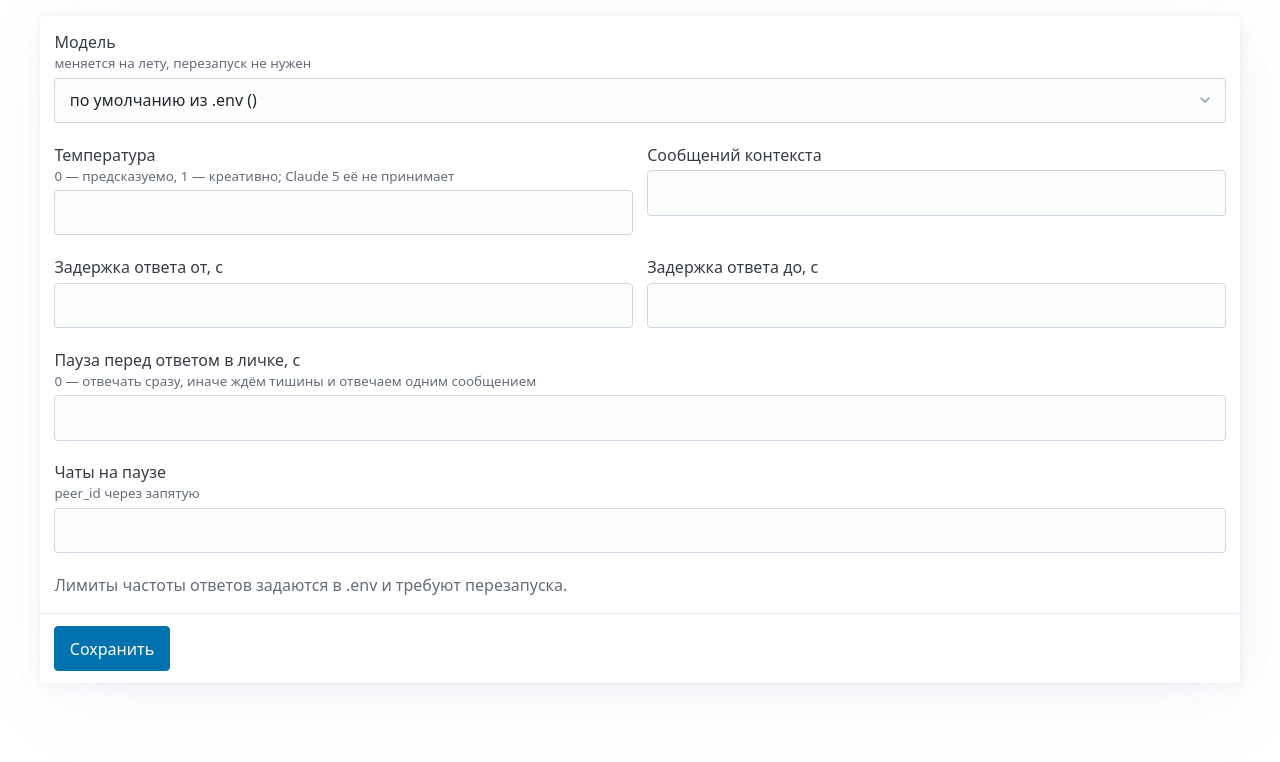
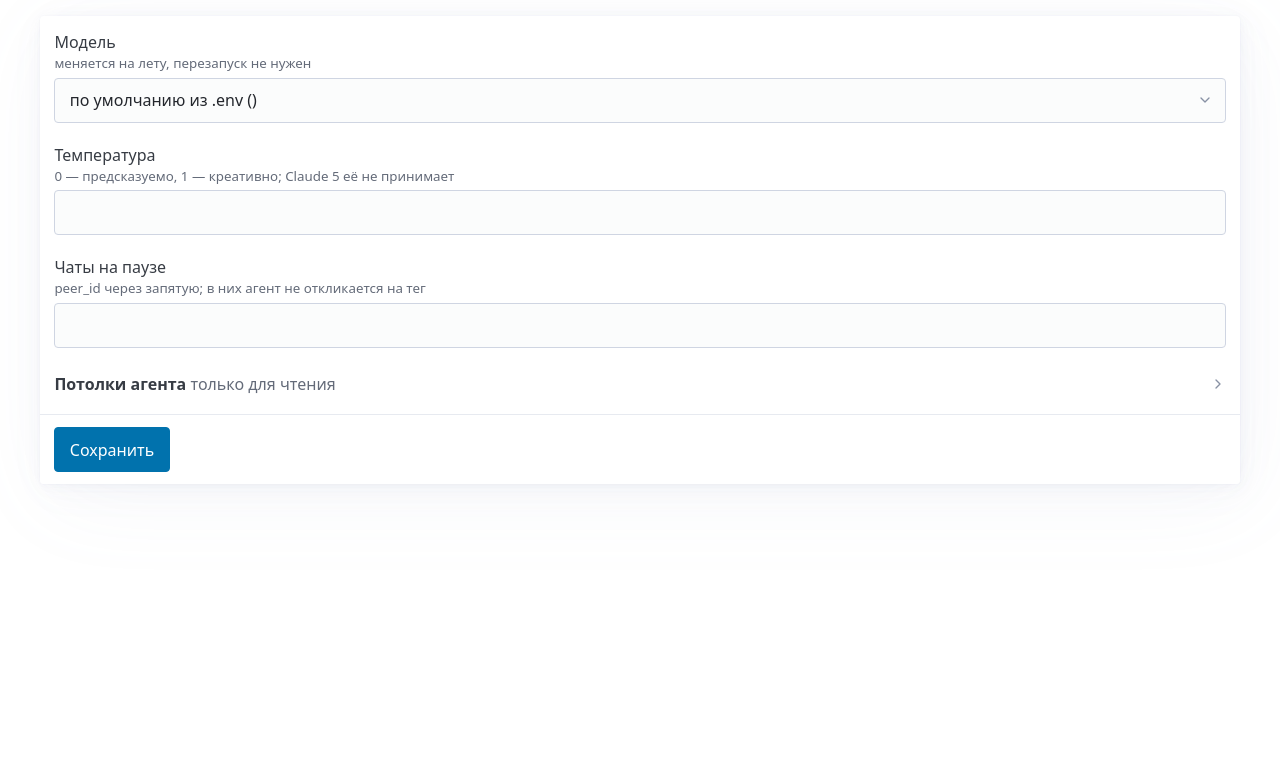
Before and after one commit to akklimoff/vk-ui, a FastAPI app: template web/templates/settings.html in a window 1280 px wide. Shown: the part 42-804 px from the top of the page. After the commit the page ends 530 px from the top, so only its background shows below. Run offline with FastAPI, Linux system fonts and the light colour scheme; the template is opened without the code that fills it, so the values that code supplies are empty; parts of the project's set-up code (start-up, migrations or seed data) failed here and were passed over.

Commit message:
keep only agent settings in the form and show the ceilings read-only

```diff
--- a/web/app.py
+++ b/web/app.py
@@ -8,7 +8,6 @@ from fastapi.staticfiles import StaticFiles
 from bot.config import Settings
 from bot.runtime import dump_runtime, parse_runtime, runtime_defaults
 from ai.client import AiError, ai_backend
-from bot.status import write_json_atomic
 from bot.vk import VkClient
 from web.auth import make_guard
 from web.humanize import clock, mmss, plural, short_since
@@ -18,9 +17,9 @@ from ai.personas import list_personas, load_persona
 from common.redact import sanitize_reply
 from web import journal, state, trust
 from web.render import Renderer, is_hx
-from web.services import (BrokenConfig, PromptView, access_raw, load_runtime_dict, model_groups, model_label,
-                          parse_runtime_form, peer_label, peer_link, prompt_view, read_config_for_update,
-                          runtime_form_values, sandbox_reply, save_persona, save_runtime_patch)
+from web.services import (BrokenConfig, PromptView, access_raw, ceilings, load_runtime_dict, model_groups, model_label,
+                          parse_runtime_form, peer_label, peer_link, prompt_view,
+                          runtime_form_values, sandbox_reply, save_persona, save_runtime_patch, update_config)
 
 HERE = os.path.dirname(__file__)
 
@@ -58,6 +57,9 @@ def create_app(settings: Settings, vk_factory=VkClient, ai_factory=ai_backend) -
             return {"model_groups": model_groups(ai().models()), "default_model": ai().model_id("")}
         except (AiError, ValueError) as e:
             return {"model_groups": [], "default_model": safe_error(e)}
+
+    def settings_ctx(form: dict) -> dict:
+        return {"form": form, "ceilings": ceilings(settings), "page": "settings", **models_ctx()}
 
     def available_model_ids() -> set[str]:
         try:
@@ -146,29 +148,28 @@ def create_app(settings: Settings, vk_factory=VkClient, ai_factory=ai_backend) -
     @app.get("/settings")
     def settings_page(request: Request):
         rt = parse_runtime(load_runtime_dict(settings.runtime_file), runtime_defaults(settings))
-        return render.page(request, "settings",
-                           {"form": runtime_form_values(rt), "page": "settings", **models_ctx()})
+        return render.page(request, "settings", settings_ctx(runtime_form_values(rt)))
 
     @app.post("/settings")
     async def save_settings(request: Request):
         form = {k: str(v) for k, v in (await request.form()).items()}
+        offered = available_model_ids()
+
+        def change(current: dict) -> dict:
+            allowed = offered
+            if not allowed:
+                # без списка моделей в форме нет выбора, и пустое поле затёрло бы выбранную модель
+                form["active_model"] = current.get("active_model", "")
+                allowed = {form["active_model"]} - {""}
+            rt = parse_runtime({**current, **parse_runtime_form(form, allowed)}, runtime_defaults(settings))
+            return {**current, **dump_runtime(rt)}
+
         try:
-            current = read_config_for_update(settings.runtime_file)
-        except BrokenConfig as e:
-            return render.invalid(request, "settings", {"form": form, "page": "settings", **models_ctx()}, str(e))
-        allowed = available_model_ids()
-        if not allowed:
-            # без списка моделей в форме нет выбора, и пустое поле затёрло бы выбранную модель
-            form["active_model"] = current.get("active_model", "")
-            allowed = {form["active_model"]} - {""}
-        try:
-            rt = parse_runtime({**current, **parse_runtime_form(form, allowed)}, runtime_defaults(settings))
+            stored = update_config(settings.runtime_file, change)
         except ValueError as e:
-            return render.invalid(request, "settings",
-                                  {"form": form, "page": "settings", **models_ctx()}, str(e))
-        write_json_atomic(settings.runtime_file, {**current, **dump_runtime(rt)})
-        return render.saved(request, "settings",
-                            {"form": runtime_form_values(rt), "page": "settings", **models_ctx()},
+            return render.invalid(request, "settings", settings_ctx(form), str(e))
+        rt = parse_runtime(stored, runtime_defaults(settings))
+        return render.saved(request, "settings", settings_ctx(runtime_form_values(rt)),
                             toast="Сохранено", redirect="/settings")
 
     @app.post("/settings/pause")
--- a/web/services.py
+++ b/web/services.py
@@ -8,6 +8,7 @@ from ai.catalog import find_model
 from ai.personas import load_persona, persona_path, render_persona
 from ai.contract import ReplyRequest
 from bot.access import AccessFile, join_lines, scoped_prompts
+from bot.agent.loop import Limits
 from bot.config import parse_ids
 from bot.context import to_lines
 from bot.reply import deliverable
@@ -45,11 +46,23 @@ def read_config_for_update(path: str) -> dict:
 
 RUNTIME_FORM_FIELDS = {
     "temperature": ("Температура", float),
-    "reply_delay_min": ("Задержка ответа от", float),
-    "reply_delay_max": ("Задержка ответа до", float),
-    "context_messages": ("Сообщений контекста", int),
-    "dm_debounce_seconds": ("Пауза перед ответом в личке", float),
 }
+
+
+def ceilings(settings) -> list[tuple[str, str, str]]:
+    """Потолки агента для справки: (название, значение, переменная в .env; пусто — зашито в код)."""
+    limits = Limits()
+    return [
+        ("шагов модели на просьбу", str(settings.agent_max_steps), "AGENT_MAX_STEPS"),
+        ("секунд на просьбу", str(settings.agent_time_budget_seconds), "AGENT_TIME_BUDGET_SECONDS"),
+        ("символов одного результата VK", str(settings.agent_result_char_limit), "AGENT_RESULT_CHAR_LIMIT"),
+        ("секунд ожидания «да»", str(settings.agent_confirm_ttl_seconds), "AGENT_CONFIRM_TTL_SECONDS"),
+        ("вызовов VK на просьбу", str(limits.max_calls), ""),
+        ("из них пишущих", str(limits.max_writes), ""),
+        ("пауза между просьбами одного человека, с", str(settings.user_cooldown_seconds), "USER_COOLDOWN_SECONDS"),
+        ("просьб на чат в час", str(settings.chat_limit_per_hour), "CHAT_LIMIT_PER_HOUR"),
+        ("просьб всего в минуту", str(settings.global_limit_per_minute), "GLOBAL_LIMIT_PER_MINUTE"),
+    ]
 
 
 def runtime_form_values(rt) -> dict[str, str]:
--- a/web/static/app.css
+++ b/web/static/app.css
@@ -165,3 +165,7 @@ article > header > small { display: block; font-weight: normal; }
 .status-row form { margin: 0; }
 
 .trust-ask { padding: 0.6rem; border: 1px solid var(--pico-primary); border-radius: var(--pico-border-radius); }
+
+.ceiling { padding: 0.3rem 0; border-top: 1px solid var(--pico-muted-border-color); }
+.ceiling > span:first-child { flex: 1 1 12rem; }
+.ceiling code { font-size: 0.8em; overflow-wrap: anywhere; }
--- a/web/templates/partials/personas.html
+++ b/web/templates/partials/personas.html
@@ -11,5 +11,5 @@
       <button>Активировать</button></form>{% endif %}
     <a href="/personas/{{ p.slug }}/edit" role="button" class="outline secondary">Редактировать</a>
   </footer>
-</article>{% else %}<p class="muted">Персон нет — бот использует PERSONA_PROMPT из окружения.</p>{% endfor %}
+</article>{% else %}<p class="muted">Персон нет — агент использует PERSONA_PROMPT из окружения.</p>{% endfor %}
 </div>
--- a/web/templates/partials/settings.html
+++ b/web/templates/partials/settings.html
@@ -8,23 +8,15 @@
           {% for m in models %}<option value="{{ m.id }}" {{ 'selected' if m.id == form.active_model }}>{{ m.label }}</option>{% endfor %}
         </optgroup>{% endfor %}
       </select></label>
-    <div class="grid">
-      <label>Температура <small>0 — предсказуемо, 1 — креативно; Claude 5 её не принимает</small>
-        <input name="temperature" value="{{ form.temperature }}" type="text" inputmode="decimal" required></label>
-      <label>Сообщений контекста
-        <input name="context_messages" value="{{ form.context_messages }}" type="text" inputmode="numeric" required></label>
-    </div>
-    <div class="grid">
-      <label>Задержка ответа от, с
-        <input name="reply_delay_min" value="{{ form.reply_delay_min }}" type="text" inputmode="decimal" required></label>
-      <label>Задержка ответа до, с
-        <input name="reply_delay_max" value="{{ form.reply_delay_max }}" type="text" inputmode="decimal" required></label>
-    </div>
-    <label>Пауза перед ответом в личке, с <small>0 — отвечать сразу, иначе ждём тишины и отвечаем одним сообщением</small>
-      <input name="dm_debounce_seconds" value="{{ form.dm_debounce_seconds }}" type="text" inputmode="decimal" required></label>
-    <label>Чаты на паузе <small>peer_id через запятую</small>
+    <label>Температура <small>0 — предсказуемо, 1 — креативно; Claude 5 её не принимает</small>
+      <input name="temperature" value="{{ form.temperature }}" type="text" inputmode="decimal" required></label>
+    <label>Чаты на паузе <small>peer_id через запятую; в них агент не откликается на тег</small>
       <input name="paused_peers" value="{{ form.paused_peers }}" type="text" inputmode="numeric"></label>
-    <p class="muted">Лимиты частоты ответов задаются в .env и требуют перезапуска.</p>
+    <details>
+      <summary><b>Потолки агента</b> <span class="muted">только для чтения</span></summary>
+      <p class="muted">Задаются в .env бота и меняются его перезапуском. Что агенту разрешено делать, отсюда не настраивается: права записаны в коде.</p>
+      {% for title, value, env in ceilings %}<div class="row ceiling"><span>{{ title }}</span><b>{{ value }}</b>{% if env %}<code>{{ env }}</code>{% else %}<span class="muted">в коде</span>{% endif %}</div>{% endfor %}
+    </details>
     <footer class="sticky-actions"><button>Сохранить</button></footer>
   </article>
 </form>
```
Also changed, not shown: tests/web/test_config_guard.py (+1 -2 lines), tests/web/test_personas.py (+5 -0 lines), tests/web/test_settings.py (+53 -22 lines).
